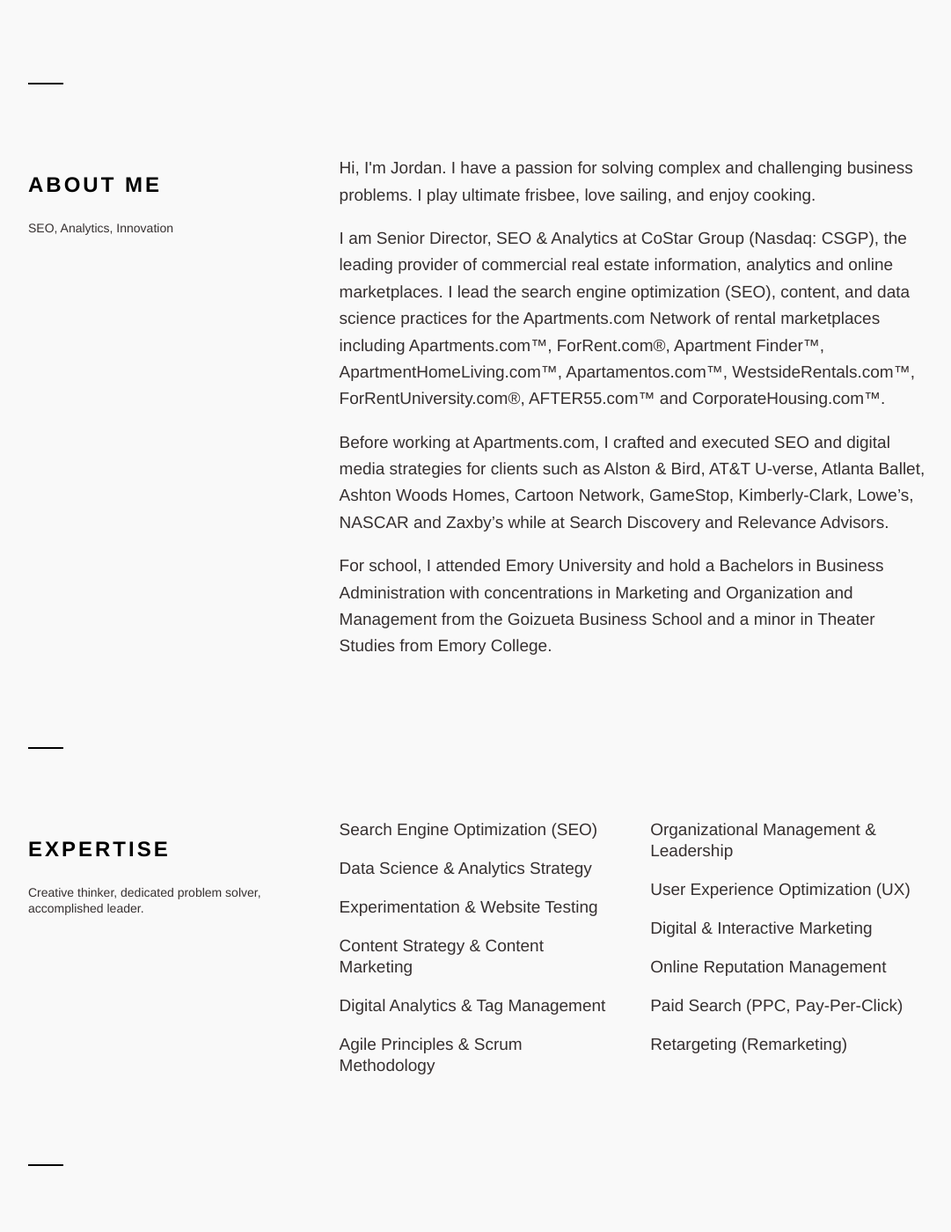
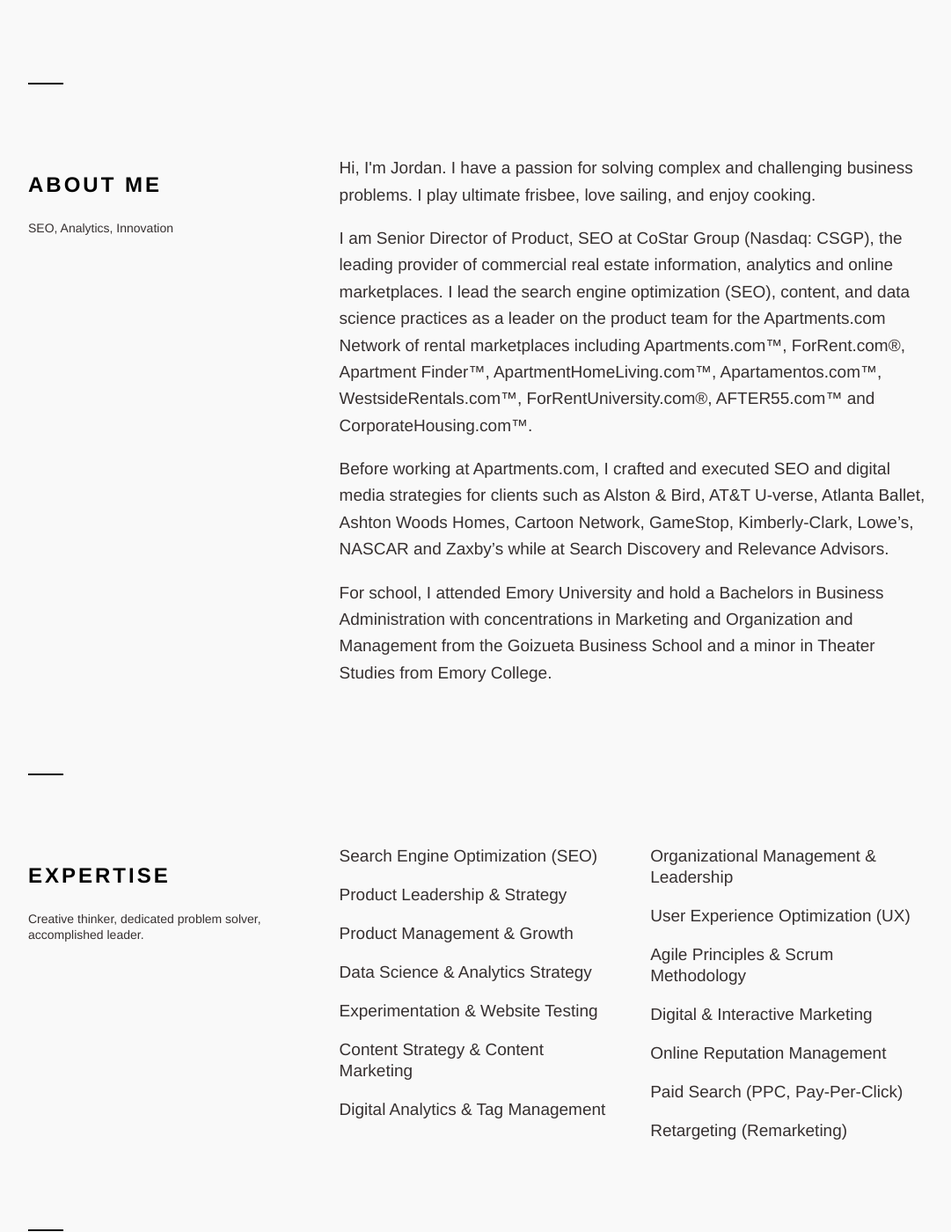
Before and after one commit to jsilton/jsilton.github.io, a Jekyll site: the page built from index.html, in a window 1280 px wide and 1400 px high, scrolled down 350 px. Shown: the whole window at 88% size, without its empty margins (98-1179 px from the left). Built offline with Jekyll 4.4.1, drawn with Linux system fonts in a browser that asks for light colours; some of the changed text lies outside the part shown.

Commit message:
Update title and experience
Add Botify conference and add product skills

```diff
--- a/_includes/expertise.html
+++ b/_includes/expertise.html
@@ -10,17 +10,19 @@
     <div class="four columns">
         <ul>
             <li>Search Engine Optimization (SEO)</li>
+            <li>Product Leadership &amp; Strategy</li>
+            <li>Product Management &amp; Growth</li>
             <li>Data Science &amp; Analytics Strategy</li>
             <li>Experimentation &amp; Website Testing</li>
             <li>Content Strategy &amp; Content Marketing</li>
             <li>Digital Analytics &amp; Tag Management</li>
-            <li>Agile Principles &amp; Scrum Methodology</li>
         </ul>
     </div>
     <div class="four columns">
         <ul>
             <li>Organizational Management &amp; Leadership</li>
             <li>User Experience Optimization (UX)</li>
+            <li>Agile Principles &amp; Scrum Methodology</li>
             <li>Digital &amp; Interactive Marketing</li>
             <li>Online Reputation Management</li>
             <li>Paid Search (PPC, Pay-Per-Click)</li>
--- a/_includes/speaking.html
+++ b/_includes/speaking.html
@@ -10,6 +10,7 @@
     <div class="eight columns">
         <ul>
             <li><strong>Click Summit</strong> - Raleigh, NC (May 2021)</li>
+            <li><strong>Botify Crawl2Convert</strong> - Virtual (October 2020)</li>
             <li><strong>Apartments.com Live</strong> - Virtual (June 2020)</li>
             <li><strong>TechSEOBoost</strong> - Boston, MA (December 2019)</li>
             <li><strong>Advanced Search Summit</strong> - Washington, DC (September 2019)</li>
--- a/index.html
+++ b/index.html
@@ -26,7 +26,7 @@
     </div>
     <div class="eight columns">
         <p>Hi, I'm Jordan. I have a passion for solving complex and challenging business problems. I play ultimate frisbee, love sailing, and enjoy cooking.</p>
-        <p>I am Senior Director, SEO & Analytics at CoStar Group (Nasdaq: CSGP), the leading provider of commercial real estate information, analytics and online marketplaces. I lead the search engine optimization (SEO), content, and data science practices for the Apartments.com Network of rental marketplaces including Apartments.com™, ForRent.com®, Apartment Finder™, ApartmentHomeLiving.com™, Apartamentos.com™, WestsideRentals.com™, ForRentUniversity.com®, AFTER55.com™ and CorporateHousing.com™.</p>
+        <p>I am Senior Director of Product, SEO at CoStar Group (Nasdaq: CSGP), the leading provider of commercial real estate information, analytics and online marketplaces. I lead the search engine optimization (SEO), content, and data science practices as a leader on the product team for the Apartments.com Network of rental marketplaces including Apartments.com™, ForRent.com®, Apartment Finder™, ApartmentHomeLiving.com™, Apartamentos.com™, WestsideRentals.com™, ForRentUniversity.com®, AFTER55.com™ and CorporateHousing.com™.</p>
         <p>Before working at Apartments.com, I crafted and executed SEO and digital media strategies for clients such as Alston & Bird, AT&T U-verse, Atlanta Ballet, Ashton Woods Homes, Cartoon Network, GameStop, Kimberly-Clark, Lowe’s, NASCAR and Zaxby’s while at Search Discovery and Relevance Advisors.</p>
         <p>For school, I attended Emory University and hold a Bachelors in Business Administration with concentrations in Marketing and Organization and Management from the Goizueta Business School and a minor in Theater Studies from Emory College.</p>
     </div>
```
